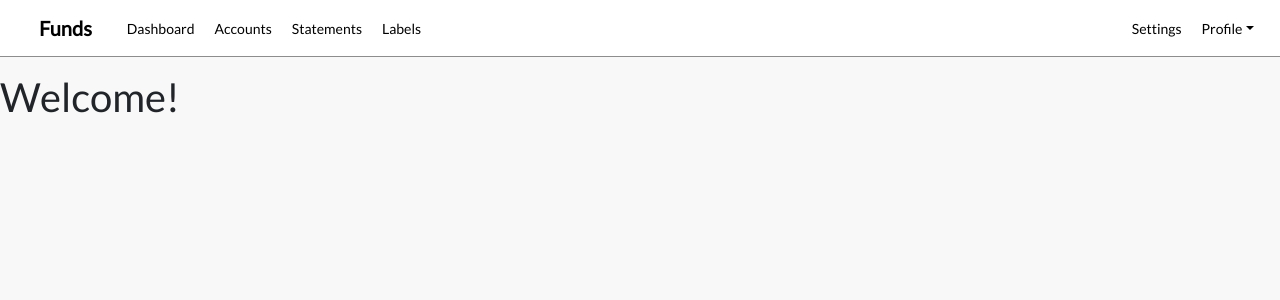
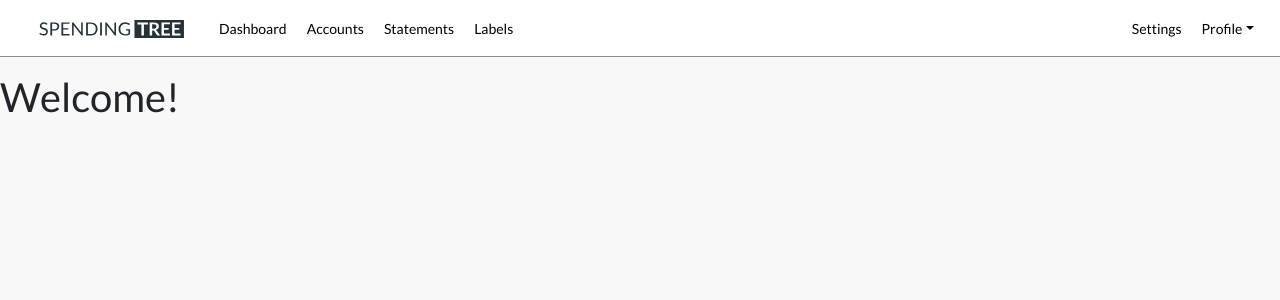
Before and after one commit to EimantasZilis/Funds, a Django app: page / in a window 1280 px wide. Shown: the top 300 px of the page. Run offline with Django 3.2, Linux system fonts and the light colour scheme; a user stored in the database is signed in; tables that the repository leaves empty hold one stand-in row (values such as "Sample post"); style sheets or scripts are compiled from the project's sources; some libraries are stand-ins or nearby versions.

Commit message:
Rebranded 'Funds' into 'Spending Tree'

```diff
--- a/build-mac.yml
+++ b/build-mac.yml
@@ -1,4 +1,4 @@
-name: funds
+name: spending-tree
 channels:
   - anaconda
   - conda-forge
--- a/front_end/static/base.scss
+++ b/front_end/static/base.scss
@@ -32,16 +32,19 @@ body {
   font-weight: 700;
 
   text-align: center;
-  text-indent: 6px;
   text-transform: uppercase;
 
   letter-spacing: 2px;
-  margin-bottom: 23px;
   color: $colour-blue;
 
   a {
     text-decoration: None;
     color: inherit;
+  }
+
+  img {
+    max-width: 228px;
+    height: auto;
   }
 }
 
@@ -139,6 +142,7 @@ body {
 
   .brand {
     font-size: 28px;
+    margin-bottom: 23px;
   }
 
   .password-reset {
@@ -190,6 +194,12 @@ body {
     color: $colour-black;
     margin-right: 25px;
     margin-left: 23px;
+
+    img {
+      max-width: 145px;
+      height: auto;
+      margin-bottom: 4px;
+    }
   }
 
   a {
--- a/front_end/templates/base.html
+++ b/front_end/templates/base.html
@@ -6,7 +6,7 @@
 <html lang="en">
 <head>
     <meta charset="UTF-8">
-    <title>Funds</title>
+    <title>Spending Tree</title>
 
      <!-- Bootstrap -->
      <link rel="stylesheet" href="https://stackpath.bootstrapcdn.com/bootstrap/4.3.1/css/bootstrap.min.css" integrity="sha384-ggOyR0iXCbMQv3Xipma34MD+dH/1fQ784/j6cY/iJTQUOhcWr7x9JvoRxT2MZw1T" crossorigin="anonymous">
--- a/front_end/templates/core/_navbar.html
+++ b/front_end/templates/core/_navbar.html
@@ -1,5 +1,9 @@
+{% load static %}
+
 <nav class="navbar navbar-expand-lg navbar-clean">
-    <a class="navbar-brand" href="{% url 'home' %}">Funds</a>
+    <a class="navbar-brand brand" href="{% url 'home' %}">
+        <img src="{% static 'brand/logo/logo.svg' %}" alt="Logo">
+    </a>
     <button class="navbar-toggler navbar-light" type="button" data-toggle="collapse" data-target="#navbarSupportedContent-333"
         aria-controls="navbarSupportedContent-333" aria-expanded="false" aria-label="Toggle navigation">
         <span class="navbar-toggler-icon"></span>
--- a/front_end/templates/registration/login.html
+++ b/front_end/templates/registration/login.html
@@ -1,9 +1,12 @@
 {% extends "base.html" %}
 {% block content %}
+{% load static %}
 
 <div class="unauthenticated">
     <div class="unauthenticated-view">
-        <div class="brand"><a href="{% url 'home' %}">FUNDS</a></div>
+        <div class="brand"><a href="{% url 'home' %}">
+            <img src="{% static 'brand/logo/logo.svg' %}" alt="Spending Tree">
+        </a></div>
 
         <div class="tabs">
             <a href="{% url 'registration:login' %}"><span class="tab active">Sign in</span></a>
--- a/front_end/templates/registration/password_reset_confirm.html
+++ b/front_end/templates/registration/password_reset_confirm.html
@@ -1,9 +1,12 @@
 {% extends "base.html" %}
 {% block content %}
+{% load static %}
 
 <div class="unauthenticated">
     <div class="unauthenticated-view">
-        <div class="brand"><a href="{% url 'home' %}">FUNDS</a></div>
+        <div class="brand"><a href="{% url 'home' %}">
+            <img src="{% static 'brand/logo/logo.svg' %}" alt="Spending Tree">
+        </a></div>
 
         <div class="tabs">
             <a href="{% url 'registration:login' %}"><span class="tab">Sign in</span></a>
--- a/front_end/templates/registration/password_reset_email.html
+++ b/front_end/templates/registration/password_reset_email.html
@@ -8,5 +8,5 @@ If clicking the link above doesn't work, please copy and paste the URL in a new
 window instead.
 
 Sincerely,
-The Funds Team
+Spending Tree Team
 {% endautoescape %}
--- a/front_end/templates/registration/password_reset_form.html
+++ b/front_end/templates/registration/password_reset_form.html
@@ -1,9 +1,12 @@
 {% extends "base.html" %}
 {% block content %}
+{% load static %}
 
 <div class="unauthenticated">
     <div class="unauthenticated-view">
-        <div class="brand"><a href="{% url 'home' %}">FUNDS</a></div>
+        <div class="brand"><a href="{% url 'home' %}">
+            <img src="{% static 'brand/logo/logo.svg' %}" alt="Spending Tree">
+        </a></div>
 
         <div class="tabs">
             <a href="{% url 'registration:login' %}"><span class="tab">Sign in</span></a>
--- a/front_end/templates/registration/password_reset_subject.txt
+++ b/front_end/templates/registration/password_reset_subject.txt
@@ -1 +1 @@
-Funds Password Reset
+Spending Tree Password Reset
--- a/front_end/templates/registration/signup.html
+++ b/front_end/templates/registration/signup.html
@@ -1,9 +1,12 @@
 {% extends "base.html" %}
 {% block content %}
+{% load static %}
 
 <div class="unauthenticated">
     <div class="unauthenticated-view">
-        <div class="brand"><a href="{% url 'home' %}">FUNDS</a></div>
+        <div class="brand"><a href="{% url 'home' %}">
+            <img src="{% static 'brand/logo/logo.svg' %}" alt="Spending Tree">
+        </a></div>
 
         <div class="tabs">
             <a href="{% url 'registration:login' %}"><span class="tab">Sign in</span></a>
```
Also changed, not shown: README.md, front_end/static/brand/logo/archive/logo_v1.1.svg (added), front_end/static/brand/logo/archive/logo_v1.2.svg (added), front_end/static/brand/logo/archive/logo_v1.3.svg (added), front_end/static/brand/logo/archive/logo_v1.svg (added), front_end/static/brand/logo/logo.svg (added), 4 other files.
